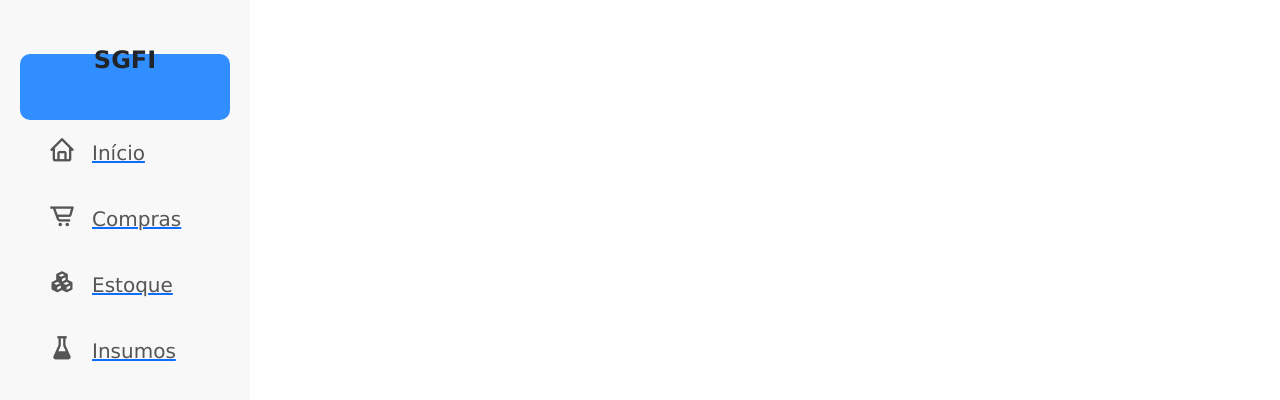
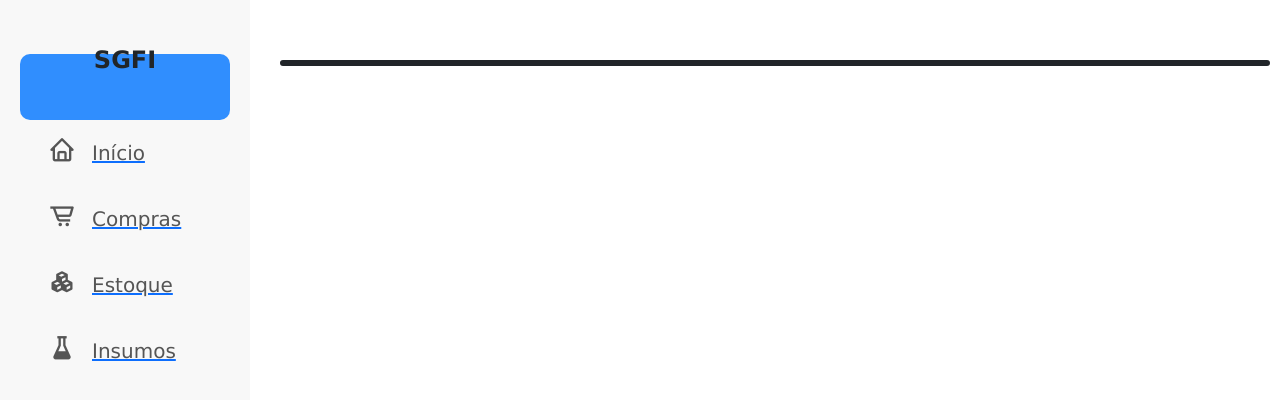
Before and after one commit to r4263/sgfi, a React (Create React App) app: page /dashboard/compras in a window 1280 px wide. Shown: the top 400 px of the page. Built offline with nearby package versions, Linux system fonts and the light colour scheme; no server answers; a web font is replaced by a local one.

Commit message:
modelagem da seção de compras

```diff
--- a/src/App.js
+++ b/src/App.js
@@ -7,8 +7,6 @@ import Insumos from './components/insumos/insumos.component';
 import Inicio from './components/inicio/inicio.component';
 import Compras from './components/compras/compras.component';
 import Estoque from './components/estoque/estoque.component';
-
-import { isAuthenticated } from './components/auth'
 
 function App() {
   return (
--- a/src/components/compras/compras.component.jsx
+++ b/src/components/compras/compras.component.jsx
@@ -1,5 +1,5 @@
 import axios from "axios";
-
+import './compras.css';
 import React, { useState, useEffect } from 'react';
 const url = 'http://localhost:4444/api';
 
@@ -22,7 +22,9 @@ const Compras = () => {
 
     return(
         <div>
+            <div className="roundiv">
 
+            </div>
         </div>
     )
 
--- /dev/null
+++ b/src/components/compras/compras.css
@@ -0,0 +1,9 @@
+.roundiv{
+    border-width: 10px;
+    margin: 10px;
+    border-color: black;
+    border: solid;
+    border-radius: 5px;
+    background-color: #f0f0f0;
+    vertical-align: center;
+}
--- a/src/components/inicio/inicio.component.jsx
+++ b/src/components/inicio/inicio.component.jsx
@@ -1,26 +1,12 @@
-import axios from "axios";
-
 import React, { useState, useEffect } from 'react';
 const url = 'http://localhost:4444/api';
 
 const Inicio = () => {
-    const [response, setResponse] = useState();
-
-    const fetchData = async () => {
-        try {
-            const result = await axios.get(`${url}/usuarios/1`);
-            setResponse(JSON.stringify(result.data));
-        } catch (error) {
-            console.log(error);
-        }
-    };
-
-    useEffect(() => {
-        var response = fetchData();
-    })
 
     return (
-        <div></div>
+        <div>
+            <h1>Olá!</h1>
+        </div>
     )
 };
 
--- a/src/components/login/login.component.jsx
+++ b/src/components/login/login.component.jsx
@@ -1,13 +1,11 @@
 import 'bootstrap/dist/css/bootstrap.min.css';
 import './login.css'
 import axios from 'axios';
-import { BrowserRouter, Route, Link, Navigate, Redirect } from "react-router-dom";
 import { useState, useEffect } from 'react';
 import { Form } from 'reactstrap';
 import { FormGroup } from 'reactstrap';
 import { Label } from 'reactstrap';
 import { Input } from 'reactstrap';
-import { isAuthenticated } from "../auth"
 
 
 
```
Also changed, not shown: src/components/login/login.css (+0 -17 lines).
